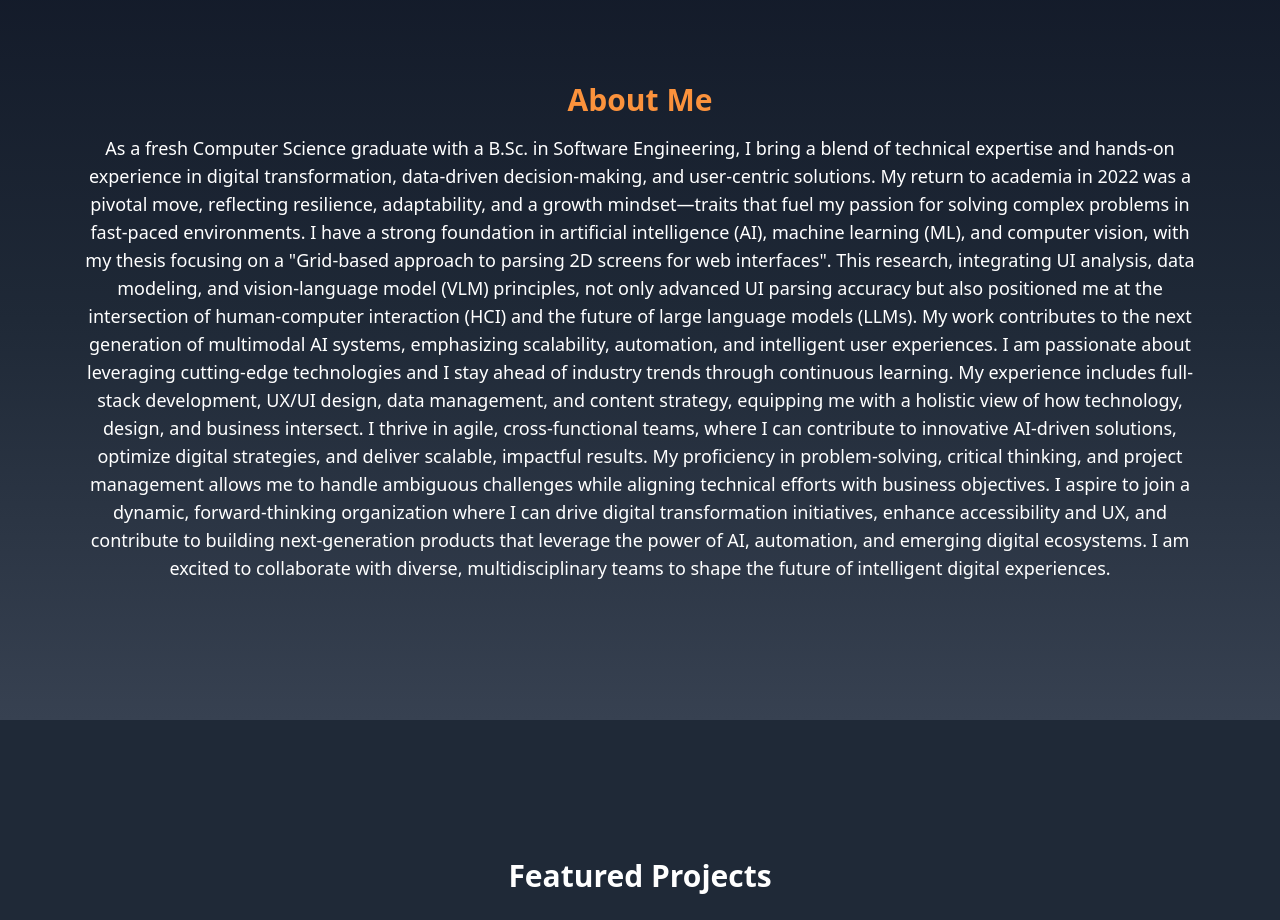
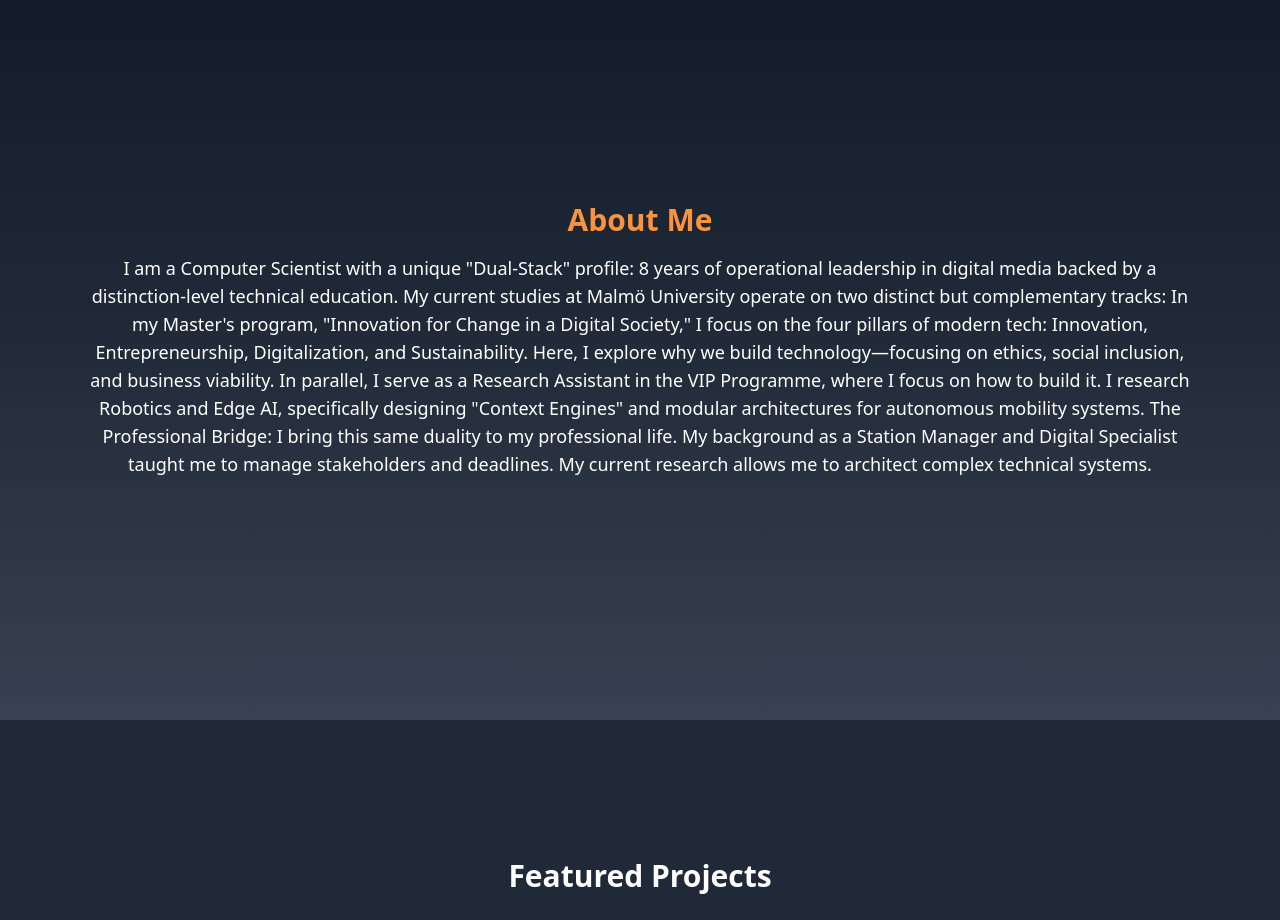
Before and after one commit to sams258/SamFolio-Portfolio-Website, a Next.js app: page / in a window 1280 px wide. Shown: the part 880-1800 px from the top of the page. Built offline with nearby package versions, Linux system fonts and the light colour scheme.

Commit message:
update Nextjs and about me

```diff
--- a/next.config.ts
+++ b/next.config.ts
@@ -1,6 +1,9 @@
 import type { NextConfig } from "next";
 
 const nextConfig: NextConfig = {
+  images: {
+    qualities: [100, 75],
+  },
   async headers() {
     return [
       {
@@ -22,7 +25,7 @@ const nextConfig: NextConfig = {
         ],
       },
 {
-        source: "/(.*)",
+      source: "/(.*).(jpg|jpeg|png|webp|svg|gif|ico|woff|woff2|ttf|otf)",
       headers: [
         {
           key: "Cache-Control",
--- a/package.json
+++ b/package.json
@@ -21,7 +21,7 @@
     "@vercel/analytics": "^1.4.1",
     "@vercel/speed-insights": "^1.2.0",
     "framer-motion": "^11.18.1",
-    "next": "^15.2.6",
+    "next": "^16.1.0",
     "next-sitemap": "^4.2.3",
     "nodemailer": "^6.9.16",
     "react": "^19.2.1",
--- a/src/app/components/AboutSection.tsx
+++ b/src/app/components/AboutSection.tsx
@@ -19,36 +19,17 @@ const AboutSection: React.FC = () => {
         <h2 className="text-3xl font-bold text-orange-400 mt-10 mb-4">
           About Me
         </h2>
-        <p className="text-base sm:text-lg text-white">
-          As a fresh Computer Science graduate with a B.Sc. in Software Engineering,
-          I bring a blend of technical expertise and hands-on experience in digital
-          transformation, data-driven decision-making, and user-centric solutions.
-          My return to academia in 2022 was a pivotal move, reflecting resilience,
-          adaptability, and a growth mindset—traits that fuel my passion for solving
-          complex problems in fast-paced environments.
-          I have a strong foundation in artificial intelligence (AI), machine learning
-          (ML), and computer vision, with my thesis focusing on a &quot;Grid-based approach
-          to parsing 2D screens for web interfaces&quot;. This research, integrating UI
-          analysis, data modeling, and vision-language model (VLM) principles, not only
-          advanced UI parsing accuracy but also positioned me at the intersection of
-          human-computer interaction (HCI) and the future of large language models (LLMs).
-          My work contributes to the next generation of multimodal AI systems, emphasizing
-          scalability, automation, and intelligent user experiences.
-          I am passionate about leveraging cutting-edge technologies and I stay ahead of
-          industry trends through continuous learning. My experience includes full-stack
-          development, UX/UI design, data management, and content strategy, equipping
-          me with a holistic view of how technology, design, and business intersect.
-          I thrive in agile, cross-functional teams, where I can contribute to innovative
-          AI-driven solutions, optimize digital strategies, and deliver scalable, impactful
-          results. My proficiency in problem-solving, critical thinking, and project management
-          allows me to handle ambiguous challenges while aligning technical efforts with business
-          objectives.
-          I aspire to join a dynamic, forward-thinking organization where I can drive digital
-          transformation initiatives, enhance accessibility and UX, and contribute to building
-          next-generation products that leverage the power of AI, automation, and emerging digital
-          ecosystems. I am excited to collaborate with diverse, multidisciplinary teams to shape the
-          future of intelligent digital experiences.
-        </p>
+        <div className="text-base sm:text-lg text-white">
+          I am a Computer Scientist with a unique &quot;Dual-Stack&quot; profile: 8 years of operational leadership in digital media backed by a distinction-level technical education.
+
+My current studies at Malmö University operate on two distinct but complementary tracks:
+
+In my Master&apos;s program, &quot;Innovation for Change in a Digital Society,&quot; I focus on the four pillars of modern tech: Innovation, Entrepreneurship, Digitalization, and Sustainability. Here, I explore why we build technology—focusing on ethics, social inclusion, and business viability.
+
+In parallel, I serve as a Research Assistant in the VIP Programme, where I focus on how to build it. I research Robotics and Edge AI, specifically designing &quot;Context Engines&quot; and modular architectures for autonomous mobility systems.
+
+The Professional Bridge: I bring this same duality to my professional life. My background as a Station Manager and Digital Specialist taught me to manage stakeholders and deadlines. My current research allows me to architect complex technical systems.
+        </div>
       </motion.div>
     </section>
   );
```
Also changed, not shown: tsconfig.json (+20 -5 lines), 1 other file (tests, documents, lock files or other folders). Lines whose indentation alone changed are shown as unchanged.
